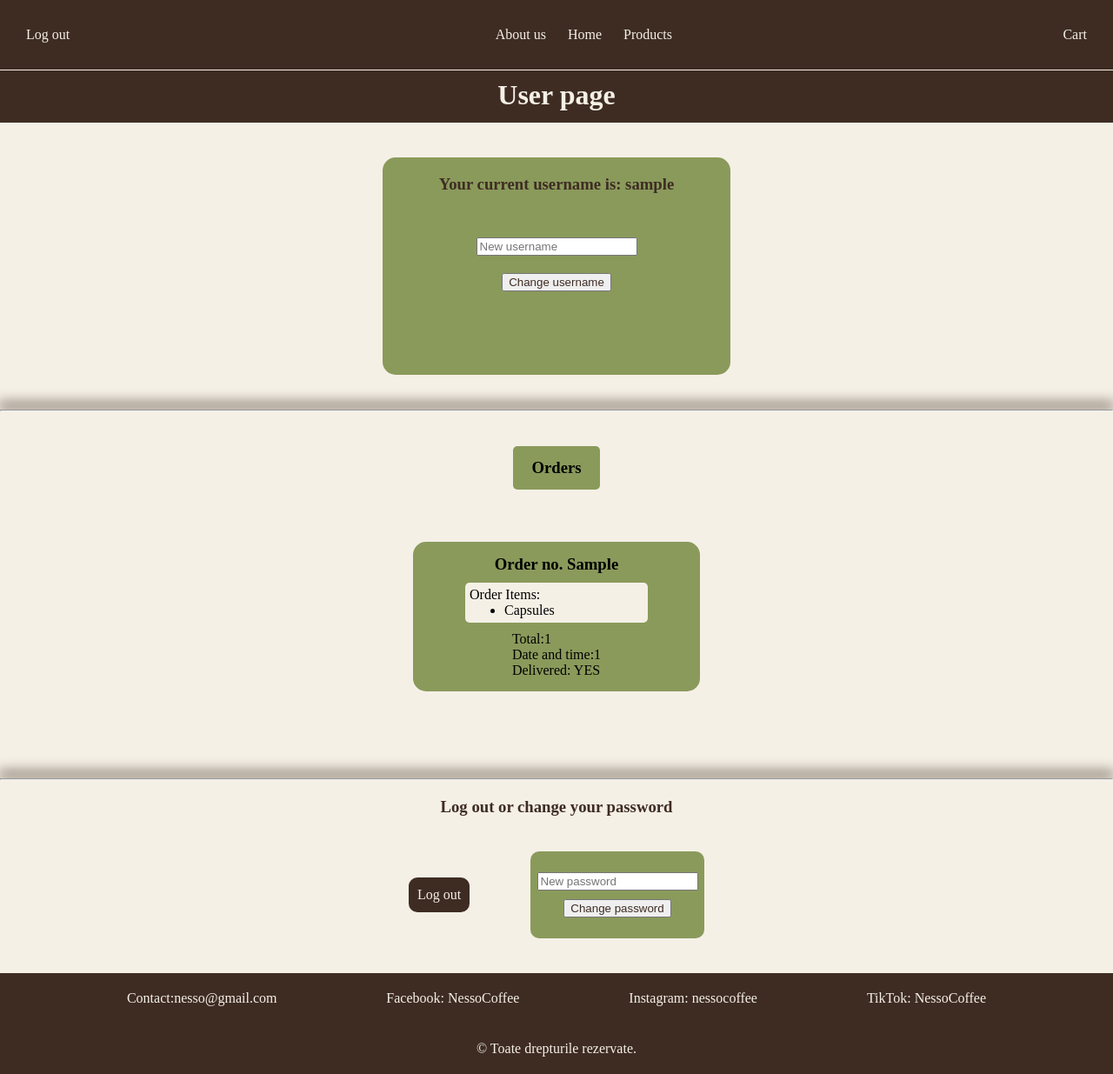
After one commit to NicolaeRobert/Flask-Coffee-Website, a Flask app: template app/templates/user_page.html in a window 1280 px wide. The commit adds this page. Shown: the whole page at 87% size. Run offline with Flask 3, Linux system fonts and the light colour scheme; the template is opened without the code that fills it: most values are stand-ins (such as "Sample title", 1, 10 or a date in 2020).

Commit message:
Added user page with the specific functionalities

```diff
--- a/app/__init__.py
+++ b/app/__init__.py
@@ -3,6 +3,7 @@ from datetime import timedelta
 from flask_mailman import Mail
 from dotenv import load_dotenv
 import os
+from .utils import close_connections
 
 load_dotenv()
 
@@ -35,5 +36,8 @@ def create_app():
     from .auth import auth_var
     app.register_blueprint(auth_var)
 
+    #Here I set the close_connection function to automatically execute at the end of every request to end the connection to the database
+    app.teardown_appcontext(close_connections)
+
     #Here the object of the app is being returned
     return app
--- a/app/auth.py
+++ b/app/auth.py
@@ -10,7 +10,7 @@ auth_var=Blueprint('auth',__name__)
 #We create an object of the PasswordHasher class in order to hash the password
 ph=PasswordHasher()
 
-#The root of the register page(here we accept both get and post method)
+#The route of the register page(here we accept both get and post method)
 @auth_var.route('/register', methods=["GET", "POST"])
 def register():
     #If the method is get we simply render the page, else we create the message, add the account, create the session and send the email. Then we return a confirmation page.
@@ -71,7 +71,7 @@ def register():
         return redirect(url_for("auth.confirmation"))
 
 
-#The login root. Here we also accept both get and post methods
+#The login route. Here we also accept both get and post methods
 @auth_var.route('/login', methods=["GET", "POST"])
 def login():
     #If the method is get we render the login page, else we create a session if the account is valid and if it's not we show a flash message and redirect to the register page in order for an account to be created.
--- /dev/null
+++ b/app/static/user_page.css
@@ -0,0 +1,218 @@
+*{
+    margin: 0;
+}
+
+header{
+    background-color: rgb(62, 44, 35);
+}
+.menu{
+    height: 80px;
+    display: flex;
+    justify-content: space-between;
+    align-items: center;
+    padding-left: 30px;
+    padding-right: 30px;
+}
+.menu a{
+    text-decoration: none;
+    color:rgb(245, 240, 230)
+}
+.menu a:hover{
+    color: rgb(138, 154, 91);
+}
+.main-menu{
+    display: flex;
+    justify-content: center;
+    align-items: center;
+    gap: 25px;
+}
+.main-menu li{
+    list-style-type: none;
+}
+
+.separator{
+    background-color: rgb(245, 240, 230);
+    height: 1px;
+}
+
+hr{
+    box-shadow: 0px -5px 15px 2px rgb(62, 44, 35);
+}
+.div_title{
+    background-color: rgb(62, 44, 35);
+    text-align: center;
+    height: 60px;
+}
+.title{
+    padding: 10px;
+    color: rgb(245, 240, 230)
+}
+.center{
+    background-color:  rgb(245, 240, 230);
+    display: flex;
+    justify-content: center;
+    align-items: center;
+}
+.username_div{
+    margin-top: 40px;
+    margin-bottom: 40px;
+    height: 250px;
+    background-color: rgb(138, 154, 91);
+    width: 400px;
+    border-radius: 15px;
+    color: rgb(62, 44, 35);
+}
+.username_div h3{
+    padding: 20px;
+    text-align: center;
+}
+.username_div input,button{
+    color: inherit;
+}
+.form_username{
+    padding: 30px;
+    display: flex;
+    flex-direction: column;
+    justify-content: center;
+    align-items: center;
+    gap: 20px;
+}
+.orders_heading{
+    margin-top: 40px;
+    margin-bottom: 40px;
+    background-color: rgb(138, 154, 91);
+    border-radius: 5px;
+    height: 50px;
+    width: 100px;
+    display: flex;
+    justify-content: center;
+    align-items: center;
+}
+#no_order{
+    display: none;
+    height: 50px;
+    padding: 20px;
+    border-radius: 10px;
+    background-color: rgb(138, 154, 91);
+    text-align: center;
+    margin-bottom: 30px;
+}
+#no_order a{
+    text-decoration: none;
+    color: rgb(245, 240, 230);
+}
+.link_to_products{
+    margin-top: 5px;
+    padding: 5px;
+    display: inline-block;
+    height: 25px;
+    width: 90px;
+    border-radius: 5px;
+    background-color: rgb(62, 44, 35);
+}
+.items{
+    margin-bottom: 40px;
+}
+.order{
+    margin: 20px;
+    padding: 15px;
+    background-color: rgb(138, 154, 91);
+    border-radius: 15px;
+    width: 300px;
+    display: flex;
+    flex-direction: column;
+    justify-content: center;
+    align-items: center;
+    gap: 10px;
+}
+.items_order{
+    width: 200px;
+    background-color: rgb(245, 240, 230);
+    border-radius: 5px;
+    padding: 5px;
+}
+.buttons{
+    display: flex;
+    justify-content: center;
+    align-items: center;
+    gap: 50px;
+    margin-bottom: 40px;
+}
+#more_button, #less_button{
+    height: 50px;
+    width:75px;
+    background-color: rgb(62, 44, 35);
+    color: rgb(245, 240, 230);
+    border-radius: 10px;
+    display: none;
+}
+#more_button:hover, #less_button:hover{
+    background-color: rgb(80, 55, 45);
+}
+
+.final_title{
+    padding-top: 20px;
+    background-color: rgb(245, 240, 230);
+    text-align: center;
+    color: rgb(62, 44, 35);
+}
+.log_out_and_new_password_div{
+    padding-top: 40px;
+    padding-bottom: 40px;
+    display: flex;
+    justify-content: center;
+    align-items: center;
+    flex-wrap: wrap;
+    gap:70px;
+    background-color: rgb(245, 240, 230);
+}
+.log_out{
+    height:40px;
+    width: 70px;
+    background-color: rgb(62, 44, 35);
+    border-radius: 10px;
+    display: flex;
+    justify-content: center;
+    align-items: center;
+}
+.log_out:hover{
+    background-color: rgb(80, 55, 45);
+}
+.log_out a{
+    text-decoration: none;
+    color: rgb(245, 240, 230);
+}
+.new_password{
+    height: 100px;
+    width: 200px;
+    border-radius: 10px;
+    background-color: rgb(138, 154, 91);
+    display: flex;
+    justify-content: center;
+    align-items: center;
+}
+.password_form{
+    display: flex;
+    flex-direction: column;
+    justify-content: center;
+    align-items: center;
+    gap: 10px;
+}
+.password_form input,button{
+    color: rgb(62, 44, 35);
+}
+footer{
+    background-color: rgb(62, 44, 35);
+    color: rgb(245, 240, 230);
+}
+.contact{
+    padding: 20px;
+    display: flex;
+    justify-content: space-evenly;
+    align-items: center;
+    flex-wrap: wrap;
+}
+.rights{
+    padding: 20px;
+    text-align: center;
+}
--- /dev/null
+++ b/app/templates/user_page.html
@@ -0,0 +1,229 @@
+<!DOCTYPE html>
+<html lang="en">
+<head>
+    <meta charset="UTF-8">
+    <meta name="viewport" content="width=device-width, initial-scale=1.0">
+    <link rel="stylesheet" href="{{url_for('static',filename='user_page.css')}}">
+    <title>User</title>
+</head>
+<body>
+
+    <header>
+        <nav class="menu">
+            <!-- Here we show the register link or the logout link that redirects to the specific page -->
+            <div class="account">
+                {% if account_show == False: %}
+                    <a href="{{url_for('auth.register')}}">Register</a>
+                {%else: %}
+                    <a href="{{url_for('auth.logout')}}">Log out</a>
+                {% endif %}
+            </div>
+
+            <!-- The menu with all the pages of the website -->
+            <div>
+                <ul class="main-menu">
+                    <li><a href="{{url_for('main.about_us')}}">About us</a></li>
+                    <li><a href="{{url_for('main.home')}}">Home</a></li>
+                    <li><a href="{{url_for('main.products')}}">Products</a></li>
+                </ul>
+            </div>
+
+            <!-- The cart link that should redirect to that page. I am still working on this one and will add it later -->
+            <div class="cart-button">
+                <a href="#">Cart</a>
+            </div>
+        </nav>
+    </header>
+
+    <div class="separator"></div>
+
+    <main>
+        <div class="div_title">
+            <h1 class="title">User page</h1>
+        </div>
+
+
+        <div class="center">
+            <div class="username_div">
+                <h3>Your current username is: {{username}}</h3>
+                <form action="{{url_for('main.user_page')}}" method="post" class="form_username">
+
+                    <div>
+                        <input type="text" name="new_username" placeholder="New username" required>
+                    </div>
+                    <div>
+                        <button action="submit">Change username</button>
+                    </div>
+
+                </form>
+
+            </div>
+        </div>
+
+        <hr>
+
+        <div class="center">
+            <div class="orders_heading">
+                <h3>Orders</h3>
+            </div>
+        </div>
+
+        <div class="center">
+            <div id="no_order">
+                <h3>There are no orders yet.</h3>
+                <div class="link_to_products">
+                    <a href="{{url_for('main.products')}}">Shop Now</a>
+                </div>
+            </div>
+        </div>
+
+        <div class="center">
+            <div class="items">
+                {% for nr_of_order,order in orders.items() %}
+                    <div class="order_object_for_js">
+                        <div class="order">
+                            <div class="order_number">
+                                <h3>Order no. {{nr_of_order}}</h3>
+                            </div>
+                            <div class="items_order">
+                                <p>Order Items:</p>
+                                <div>
+                                    <ul>
+                                        {% for item in order %}
+                                            {% if item[4]==1 %}
+                                                <li>Dark Coffee</li>
+                                            {% elif item[4]==2 %}
+                                                <li>Nespreso Beens</li>
+                                            {% elif item[4]==3 %}
+                                                <li>Brew</li>
+                                            {% else %}
+                                                <li>Capsules</li>
+                                            {% endif %}
+                                        {% endfor %}
+                                    </ul>
+                                </div>
+                            </div>
+                            <div class="details_order">
+                                <p>Total:{{ order[0][3] }}</p>
+                                <p>Date and time:{{ order[0][1] }}</p>
+                                <p>Delivered:
+                                    {% if order[0][2]==0 %}
+                                        NO
+                                    {% else %}
+                                        YES
+                                    {% endif %}
+                                </p>
+                            </div>
+                        </div>
+                     </div>
+                {% endfor %}
+            </div>
+        </div>
+
+        <div class="center">
+            <div class="buttons">
+                <button id="more_button">More</button>
+                <button id="less_button">Less</button>
+            </div>
+        </div>
+
+        <hr>
+
+        <div class="final_title">
+            <h3>Log out or change your password</h3>
+        </div>
+
+
+        <div class="log_out_and_new_password_div">
+            <div class="log_out">
+                <a href="{{url_for('auth.logout')}}">Log out</a>
+            </div>
+
+            <div class="new_password">
+                <form action="{{url_for('main.user_page')}}" method="post" class="password_form">
+                    <div>
+                        <input type="password" name="new_password" placeholder="New password" required>
+                    </div>
+                    <div>
+                        <button action="submit">Change password</button>
+                    </div>
+                </form>
+            </div>
+        </div>
+
+    </main>
+
+    <footer>
+        <div class="contact">
+            <p>Contact:nesso@gmail.com</p>
+            <p>Facebook: NessoCoffee</p>
+            <p>Instagram: nessocoffee</p>
+            <p>TikTok: NessoCoffee</p>
+        </div>
+        <div class="rights">
+            <p>&copy; Toate drepturile rezervate.</p>
+        </div>
+    </footer>
+
+
+    <script>
+        // The variable that hold the reference to all the orders
+        const items=document.querySelectorAll(".order_object_for_js");
+        // The maximum number of elements that are visible by default
+        let visible_elements=3;
+
+        // Get the no order element
+        no_order=document.getElementById("no_order");
+
+        function showItems() {
+            // We go over all elements and decide who can be seen and who can't
+            items.forEach((item, i) => {
+                // If index i < visibleCount => show, otherwise hide
+                item.style.display = (i < visible_elements) ? "block" : "none";
+            });
+
+            // Get a reference to the buttons to set them visible or not in dependence of the case
+            const more_button=document.getElementById("more_button");
+            const less_button=document.getElementById("less_button");
+
+            // If we get to the end of the order list the more button will be hidden, else displayed
+            if(visible_elements>=items.length){
+                more_button.style.display="none";
+            }
+            else{
+                more_button.style.display="inline-block";
+            }
+
+            // If we get past 3 we display the less button, otherwise it is hidden
+            if(visible_elements>3){
+                less_button.style.display="inline-block";
+            }
+            else{
+                less_button.style.display="none";
+            }
+        }
+
+        // Here we implement the functionality for the more button
+        document.getElementById("more_button").addEventListener('click',() =>{
+            visible_elements=Math.min(items.length,visible_elements+3);
+            showItems();
+        });
+
+        // Here we implement the functionality for the less button
+        document.getElementById("less_button").addEventListener('click',() =>{
+            visible_elements=Math.max(3,visible_elements-3);
+            showItems();
+        });
+
+        if(items.length==0){
+            no_order.style.display="inline-block";
+        }
+        else{
+            no_order.style.display="none";
+            showItems();
+        }
+
+    </script>
+
+</body>
+</html>
```
Also changed, not shown: app/routes.py (+53 -4 lines), app/static/comfirmation_for_user_page.css (added, +26 -0 lines), app/static/home.css (+14 -0 lines), app/templates/comfirmation_for_user_page.html (added, +27 -0 lines), app/templates/home.html (+7 -1 lines), app/utils.py (+42 -0 lines), 1 other file.
